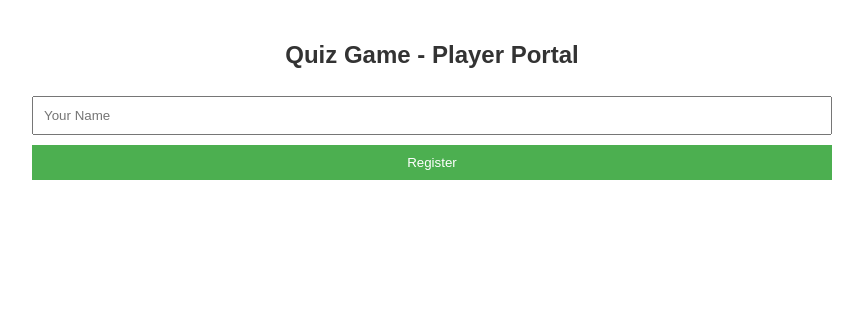
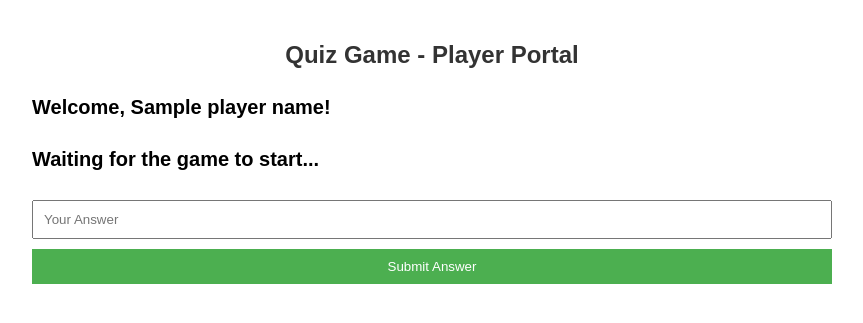
Before and after one commit to grand-cat-unknown/dahyeon_quiz, a Flask app: template templates/player.html in a window 1280 px wide. Shown: the top 323 px of the page, without its empty margins (208-1071 px from the left). Run offline with Flask 3, Linux system fonts and the light colour scheme; the template is opened without the code that fills it: most values are stand-ins (such as "Sample title", 1, 10 or a date in 2020); some libraries are stand-ins or nearby versions.

Commit message:
Added code based player identification

```diff
--- a/app.py
+++ b/app.py
@@ -64,22 +64,15 @@ def player_portal():
 @socketio.on("register_player")
 def register_player(data):
     name = data["name"]
-    ip_address = request.remote_addr
+    player_id = generate_player_id()
 
-    # Generate a unique player ID
-    player_id = 1
-    while Player.query.filter_by(id=player_id).first():
-        player_id += 1
+    while Player.query.filter_by(player_id=player_id).first():
+        player_id = generate_player_id()
 
-    existing_player = Player.query.filter_by(ip_address=ip_address).first()
-    if existing_player:
-        existing_player.name = name
-        existing_player.id = player_id
-    else:
-        new_player = Player(id=player_id, name=name, ip_address=ip_address)
-        db.session.add(new_player)
+    new_player = Player(player_id=player_id, name=name)
+    db.session.add(new_player)
+    db.session.commit()
 
-    db.session.commit()
     emit("player_registered", {"name": name, "player_id": player_id})
 
 
--- a/models.py
+++ b/models.py
@@ -8,12 +8,10 @@ db = SQLAlchemy()
 
 
 class Player(db.Model):
-    __tablename__ = "player"
     id = db.Column(db.Integer, primary_key=True)
-    name = db.Column(db.String(50), nullable=False)
-    ip_address = db.Column(db.String(50), unique=True, nullable=False)
+    player_id = db.Column(db.String(4), unique=True, nullable=False)
+    name = db.Column(db.String(100), nullable=False)
     score = db.Column(db.Integer, default=0)
-
     answers = db.relationship("Answer", backref="player", lazy=True)
 
 
--- a/templates/player.html
+++ b/templates/player.html
@@ -33,8 +33,8 @@
     <script type="text/javascript">
         $(document).ready(function() {
             const socket = io.connect();
-            let playerName = localStorage.getItem('playerName');
-            let playerId = localStorage.getItem('playerId');
+            let playerName = '{{ player_name }}';
+            let playerId = '{{ player_id }}';
 
             function showGameArea(name) {
                 $('#registration-area').hide();
@@ -47,8 +47,9 @@
                 $('#game-area').hide();
             }
 
-            if (playerName && playerId) {
+            if (playerName && playerId && playerName !== 'None' && playerId !== 'None') {
                 showGameArea(playerName);
+                socket.emit('join', {room: playerId});
             } else {
                 showRegistrationArea();
             }
@@ -61,9 +62,11 @@
             });
 
             socket.on('player_registered', function(data) {
-                localStorage.setItem('playerName', data.name);
-                localStorage.setItem('playerId', data.player_id);
+                playerName = data.name;
+                playerId = data.player_id;
                 showGameArea(data.name);
+                history.pushState(null, '', `/player?player_id=${data.player_id}`);
+                socket.emit('join', {room: data.player_id});
             });
 
             socket.on('game_reset', function() {
```
Also changed, not shown: instance/quiz.db.
